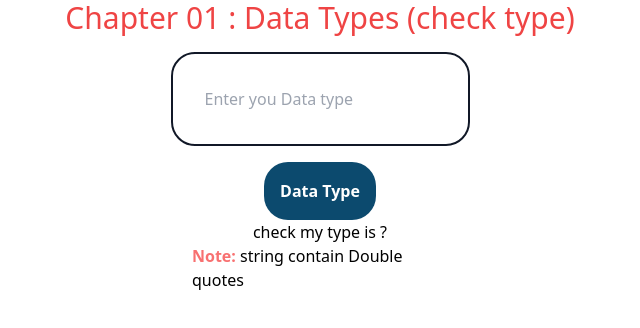
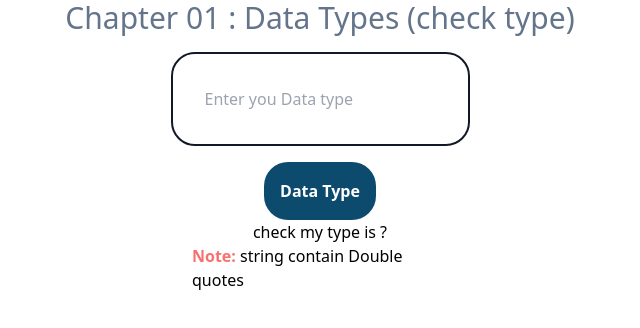
Before and after one commit to SHADABALIGITHUB/Javascript_01_DataTypes, a plain HTML site: page 01_javascript/index.html in a window 1280 px wide. Shown: the whole page, without its empty margins (320-960 px from the left). Drawn offline with Linux system fonts and the light colour scheme.

Commit message:
color change

```diff
--- a/01_javascript/index.html
+++ b/01_javascript/index.html
@@ -4,13 +4,13 @@
     <meta charset="UTF-8">
     <meta name="viewport" content="width=device-width, initial-scale=1.0">
     <title>01_javascript</title>
-    <link href="/dist/output.css" rel="stylesheet">
+    <link href="../01_javascript/dist/output.css" rel="stylesheet">
 </head>
 <body>
 
     <div class="w-full flex justify-center items-center flex-col">
 
-                  <h2 class="text-red-500 text-3xl ">
+                  <h2 class="text-slate-500 text-3xl ">
                  Chapter 01 : Data Types (check type)
                     </h2>
 
```
Also changed, not shown: 01_javascript/dist/output.css.
